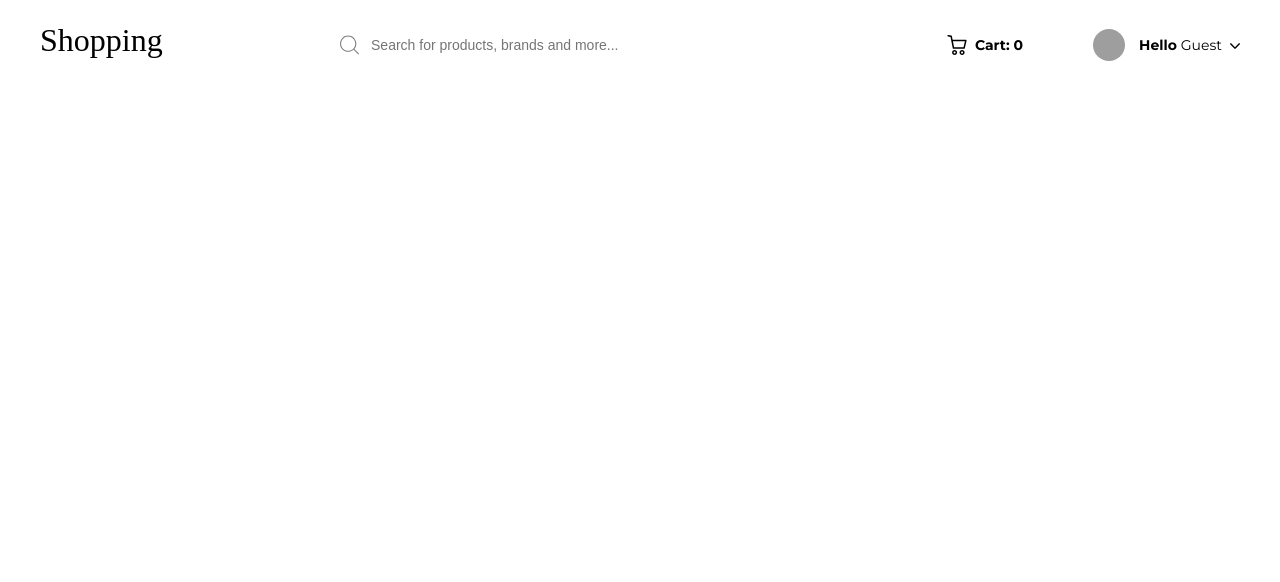
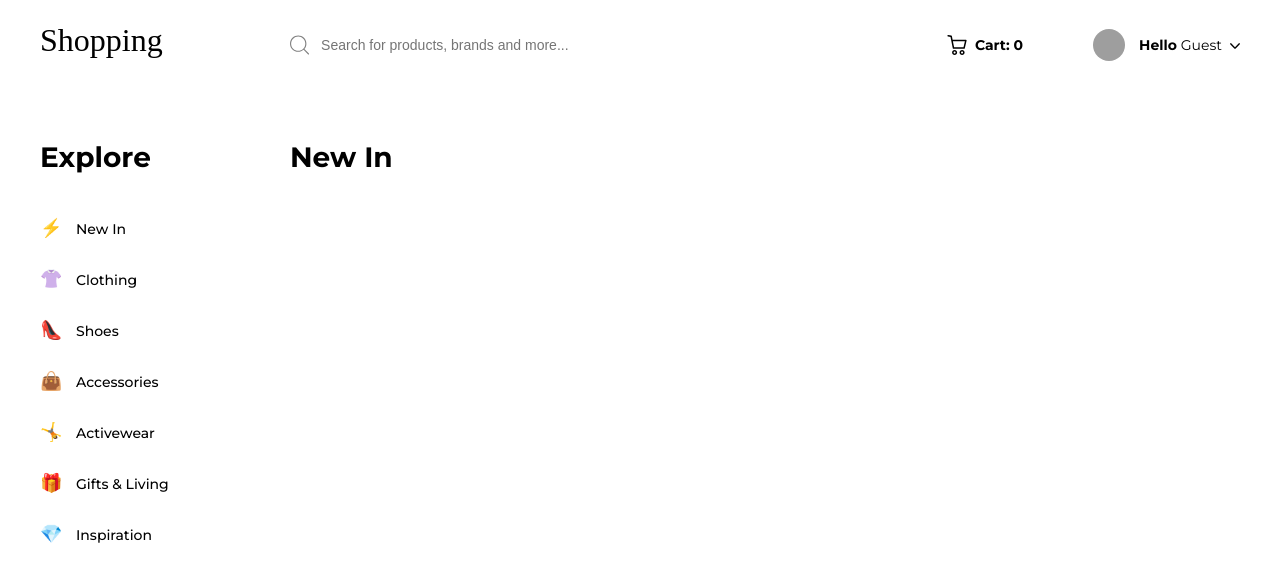
Before and after one commit to Cool-Dev121/next-ecommerce, a Next.js app: page / in a window 1280 px wide. Shown: the top 582 px of the page. Built offline with nearby package versions, Linux system fonts and the light colour scheme; grey boxes are pictures that could not be loaded; a web font is replaced by a local one.

Commit message:
Update layout after adding categories

```diff
--- a/components/Header/header.module.scss
+++ b/components/Header/header.module.scss
@@ -9,7 +9,7 @@
   .logo {
     font-family: "Sansita Swashed", cursive;
     font-size: 32px;
-    width: 300px;
+    width: 250px;
     margin-top: -10px;
   }
   .searchContainer {
--- a/components/Layout/index.js
+++ b/components/Layout/index.js
@@ -2,13 +2,17 @@ import React from "react";
 
 import styles from "./layout.module.scss";
 import Header from "../Header";
+import CategoriesBar from "components/Categories";
 
 export default function Layout({ children }) {
   return (
     <div className={styles.container}>
       <div className={styles.content}>
         <Header />
-        {children}
+        <div className={styles.main}>
+          <CategoriesBar />
+          {children}
+        </div>
       </div>
     </div>
   );
--- a/components/Layout/layout.module.scss
+++ b/components/Layout/layout.module.scss
@@ -7,5 +7,10 @@
     max-width: 1200px;
     height: 100%;
     width: 100%;
+
+    .main {
+      display: flex;
+      margin-top: 50px;
+    }
   }
 }
--- a/pages/index.js
+++ b/pages/index.js
@@ -9,7 +9,9 @@ export default function Home() {
         <link rel="icon" href="/favicon.ico" />
       </Head>
 
-      <main className={styles.main}></main>
+      <main className={styles.main}>
+        <h1 className={styles.title}>New In</h1>
+      </main>
     </div>
   );
 }
--- a/pages/index.module.scss
+++ b/pages/index.module.scss
@@ -0,0 +1,6 @@
+.container {
+  .title {
+    font-size: 28px;
+    margin: 0;
+  }
+}
```
